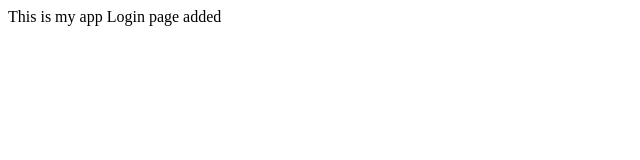
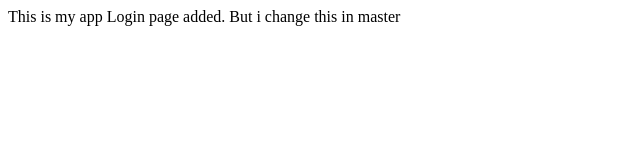
Before and after one commit to milindanath/foo2, a plain HTML site: page index.html in a window 1280 px wide. Shown: the whole page, without its empty margins (0-640 px from the left). Drawn offline with Linux system fonts and the light colour scheme.

Commit message:
added a change in login line

```diff
--- a/index.html
+++ b/index.html
@@ -4,6 +4,6 @@
 </head>
 <body>
 	This is my app
-	Login page added
+	Login page added. But i change this in master
 </body>
 </html>
```
